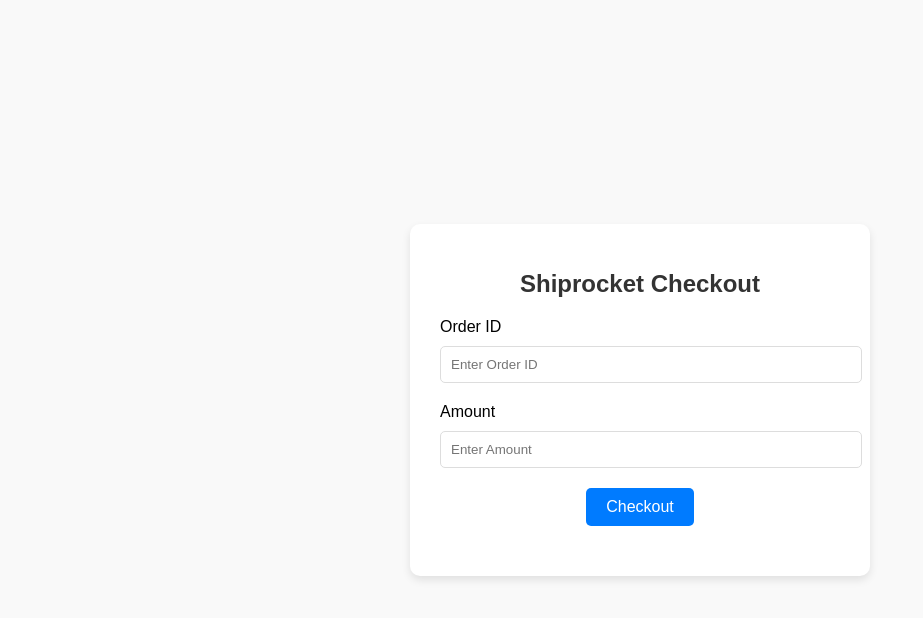
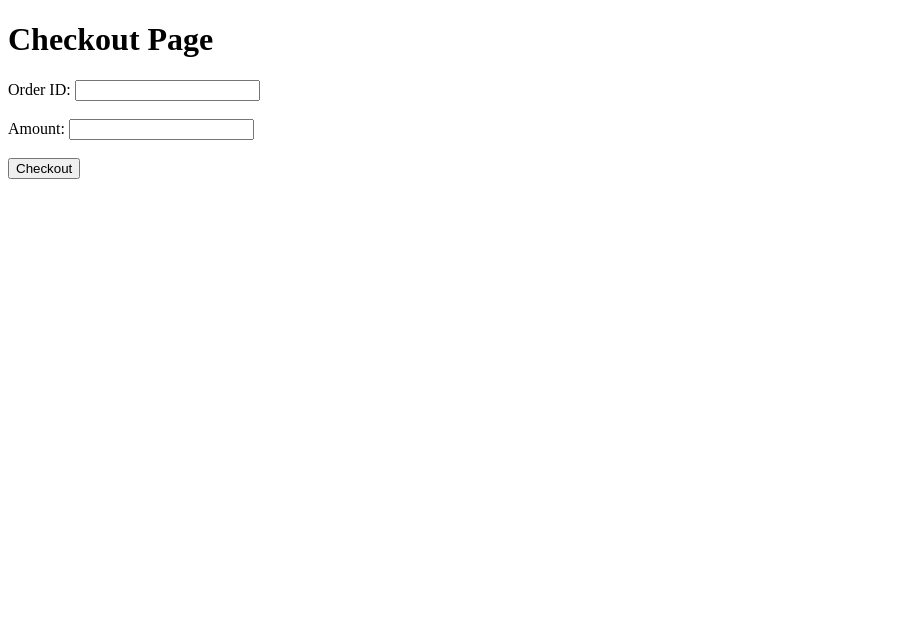
Before and after one commit to Harshiitmadras/API-Integration-, a website: page index.html in a window 1280 px wide. Shown: the whole page, without its empty margins (0-923 px from the left). Drawn offline with Linux system fonts and the light colour scheme.

Commit message:
index.html

```diff
--- a/index.html
+++ b/index.html
@@ -5,115 +5,54 @@
     <meta charset="UTF-8">
     <meta name="viewport" content="width=device-width, initial-scale=1.0">
     <title>Shiprocket Checkout</title>
-    <style>
-        body {
-            font-family: Arial, sans-serif;
-            margin: 0;
-            padding: 0;
-            display: flex;
-            justify-content: center;
-            align-items: center;
-            height: 100vh;
-            background-color: #f9f9f9;
-        }
-        .container {
-            text-align: center;
-            background: #ffffff;
-            padding: 30px;
-            border-radius: 10px;
-            box-shadow: 0 4px 8px rgba(0, 0, 0, 0.1);
-            width: 400px;
-        }
-        h1 {
-            font-size: 24px;
-            color: #333;
-            margin-bottom: 20px;
-        }
-        label {
-            display: block;
-            margin-bottom: 10px;
-            text-align: left;
-        }
-        input {
-            width: 100%;
-            padding: 10px;
-            margin-bottom: 20px;
-            border: 1px solid #ddd;
-            border-radius: 5px;
-        }
-        button {
-            background-color: #007bff;
-            color: white;
-            border: none;
-            padding: 10px 20px;
-            border-radius: 5px;
-            cursor: pointer;
-            font-size: 16px;
-        }
-        button:hover {
-            background-color: #0056b3;
-        }
-        .output {
-            margin-top: 20px;
-            font-size: 16px;
-            color: #333;
-        }
-        .error {
-            color: red;
-        }
-    </style>
 </head>
 <body>
-    <div class="container">
-        <h1>Shiprocket Checkout</h1>
-        <label for="orderId">Order ID</label>
-        <input type="text" id="orderId" placeholder="Enter Order ID" />
-        <label for="amount">Amount</label>
-        <input type="number" id="amount" placeholder="Enter Amount" />
-        <button id="checkoutBtn">Checkout</button>
-        <div class="output" id="output"></div>
-    </div>
+    <h1>Checkout Page</h1>
+
+    <form id="checkout-form">
+        <label for="order_id">Order ID:</label>
+        <input type="text" id="order_id" name="order_id" required><br><br>
+
+        <label for="amount">Amount:</label>
+        <input type="number" id="amount" name="amount" required><br><br>
+
+        <button type="submit" id="checkout-button">Checkout</button>
+    </form>
+
+    <div id="response-container" style="margin-top: 20px;"></div>
 
     <script>
-        const checkoutBtn = document.getElementById("checkoutBtn");
-        const outputDiv = document.getElementById("output");
+        const form = document.getElementById("checkout-form");
+        const responseContainer = document.getElementById("response-container");
 
-        checkoutBtn.addEventListener("click", async () => {
-            const orderId = document.getElementById("orderId").value;
+        form.addEventListener("submit", async (e) => {
+            e.preventDefault();
+
+            const orderId = document.getElementById("order_id").value;
             const amount = document.getElementById("amount").value;
-
-            if (!orderId || !amount) {
-                outputDiv.innerHTML = "<span class='error'>Please enter both Order ID and Amount.</span>";
-                return;
-            }
-
-            outputDiv.textContent = "Processing checkout...";
 
             try {
                 const response = await fetch("/api/checkout", {
                     method: "POST",
-                    headers: {
-                        "Content-Type": "application/json"
-                    },
-                    body: JSON.stringify({ order_id: orderId, amount: amount })
+                    headers: { "Content-Type": "application/json" },
+                    body: JSON.stringify({ order_id: orderId, amount: amount }),
                 });
 
                 const data = await response.json();
 
                 if (response.ok) {
-                    outputDiv.innerHTML = `
-                        <div>
-                            <strong>Checkout Successful!</strong><br />
-                            <strong>Order ID:</strong> ${data.order_id}<br />
-                            <strong>Amount:</strong> ${data.amount}<br />
-                            <strong>Message:</strong> ${data.message}
-                        </div>
+                    responseContainer.innerHTML = `
+                        <p style="color: green;">${JSON.stringify(data)}</p>
                     `;
                 } else {
-                    outputDiv.innerHTML = <span class='error'>Error: ${data.message}</span>;
+                    responseContainer.innerHTML = `
+                        <p style="color: red;">Error: ${data.message}</p>
+                    `;
                 }
             } catch (error) {
-                outputDiv.innerHTML = <span class='error'>Failed to connect: ${error.message}</span>;
+                responseContainer.innerHTML = `
+                    <p style="color: red;">Network Error: ${error.message}</p>
+                `;
             }
         });
     </script>
```
